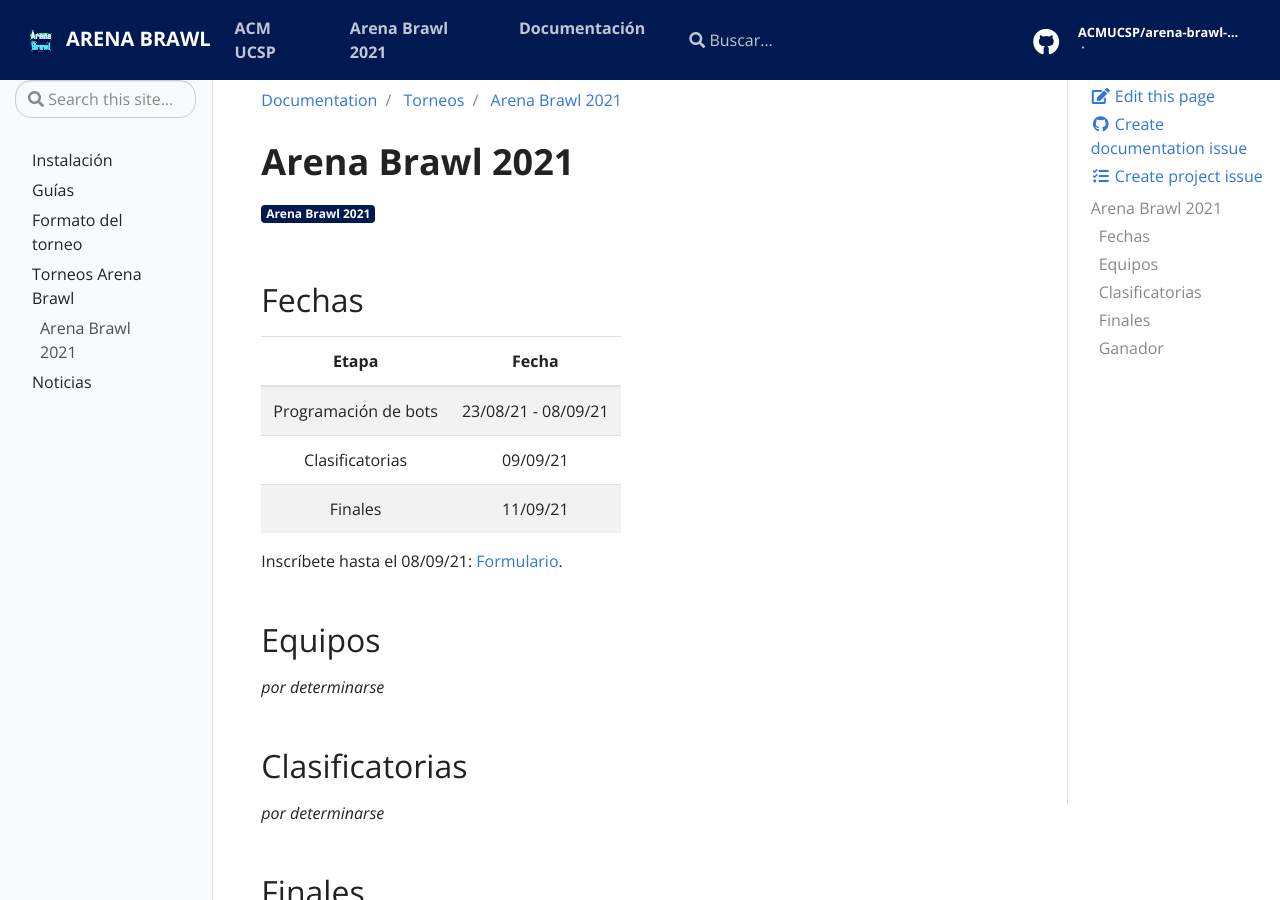
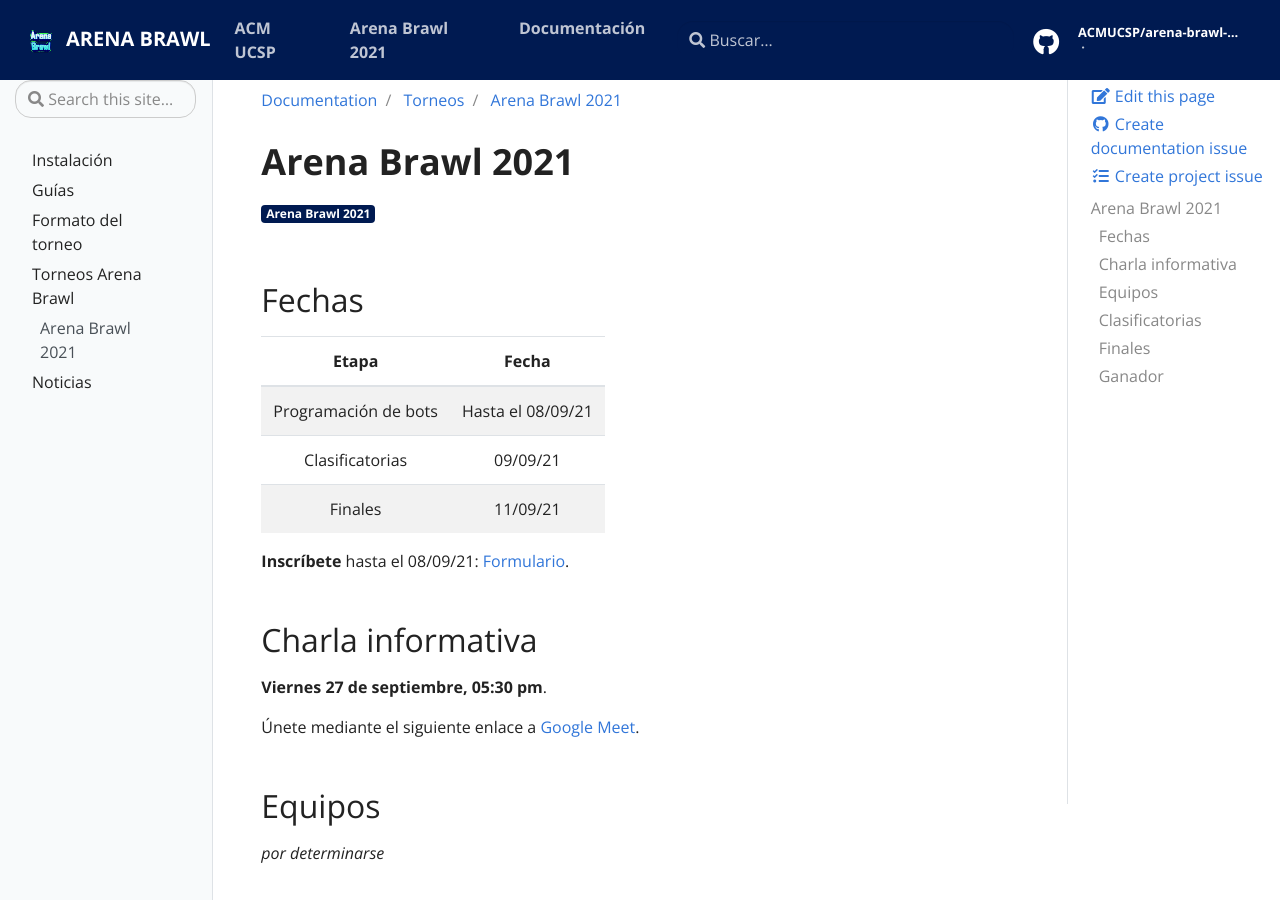
Before and after one commit to ACMUCSP/arena-brawl-wiki, a Jekyll site: the page built from _docs/torneos/ab21.md, in a window 1280 px wide and 900 px high. Built offline with Jekyll 4.4.1, drawn with Linux system fonts in a browser that asks for light colours.

Commit message:
Add acknowledgements & google meet (#21)

```diff
--- a/_docs/torneos/ab21.md
+++ b/_docs/torneos/ab21.md
@@ -10,11 +10,17 @@ tags:
 
 |            Etapa            |                  Fecha                   |
 |:---------------------------:|:----------------------------------------:|
-| Programación de bots        |        23/08/21 - 08/09/21               |
+| Programación de bots        |        Hasta el 08/09/21                 |
 | Clasificatorias             |        09/09/21                          |
 | Finales                     |        11/09/21                          |
 
-Inscríbete hasta el 08/09/21: [Formulario](https://forms.gle/nXnsiVSwrFgF3VQ77).
+**Inscríbete** hasta el 08/09/21: [Formulario](https://forms.gle/nXnsiVSwrFgF3VQ77).
+
+## Charla informativa
+
+**Viernes 27 de septiembre, 05:30 pm**.
+
+Únete mediante el siguiente enlace a [Google Meet](https://meet.google.com/kgh-dbhz-bbu).
 
 ## Equipos
 
```
Also changed, not shown: pages/index.md (+7 -1 lines), 1 other file.
